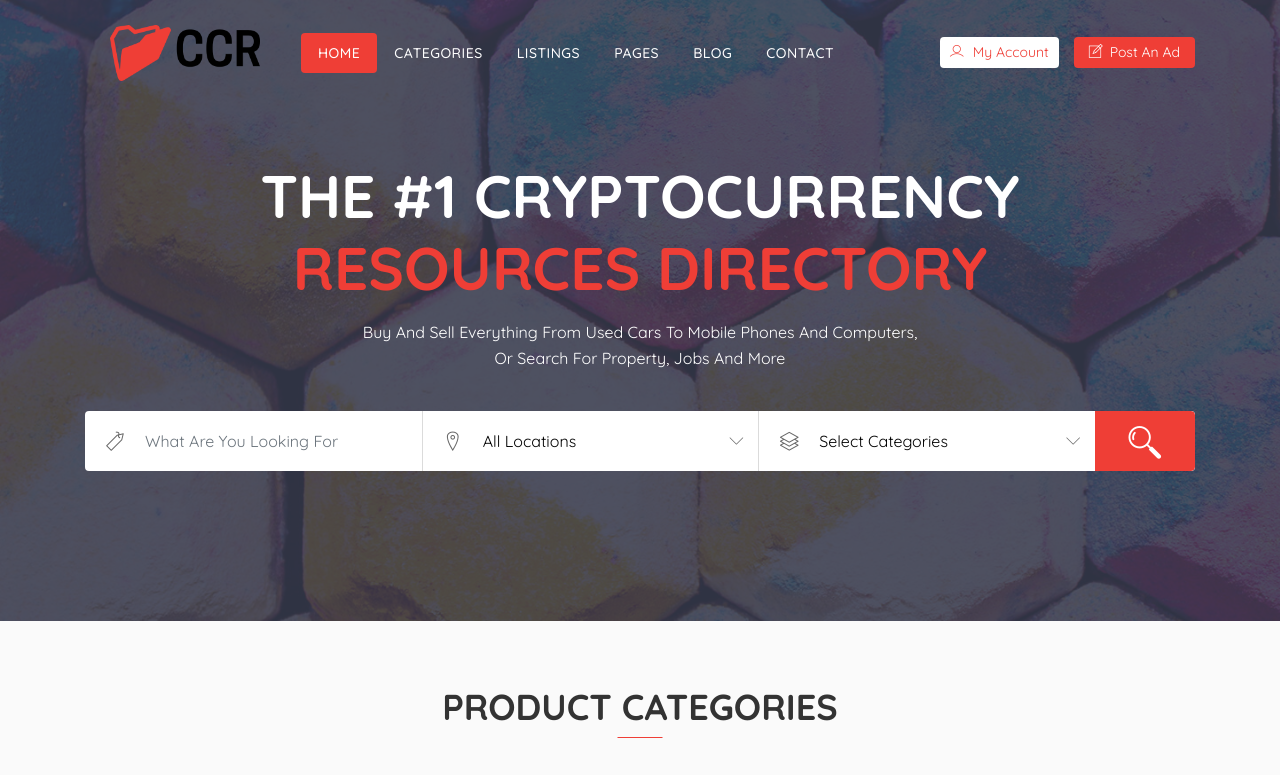
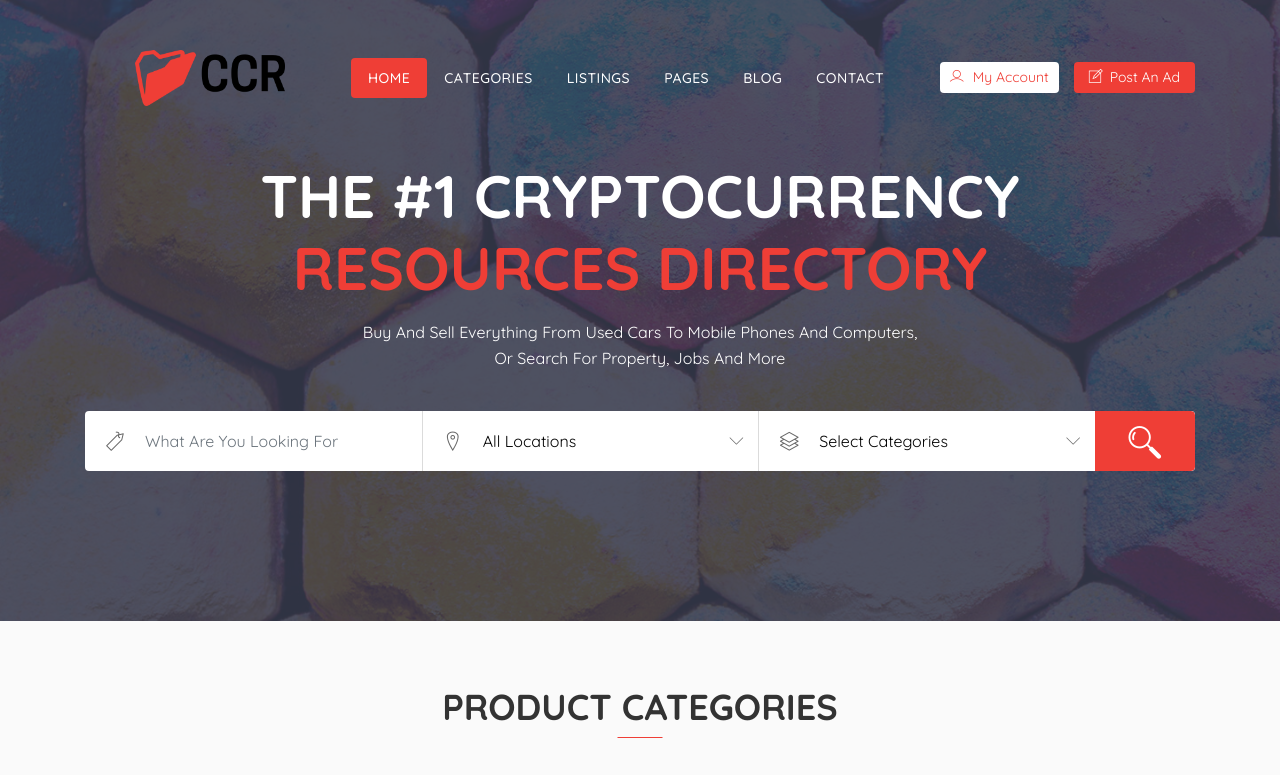
Before and after one commit to Takeover-Projects/ccr, a plain HTML site: page index.html in a window 1280 px wide. Shown: the top 775 px of the page. Drawn offline with nearby package versions, Linux system fonts and the light colour scheme; some packages are replaced by stand-ins of ours; a script that the page names is missing; files whose address does not match are found by name.

Commit message:
fixing padding

```diff
--- a/assets/css/main.css
+++ b/assets/css/main.css
@@ -511,7 +511,7 @@ a.back-to-top:hover, a.back-to-top:focus {
 
 .navbar-brand {
   position: relative;
-  padding: 0px;
+  padding: 25px;
 }
 
 .navbar-brand img {
```
